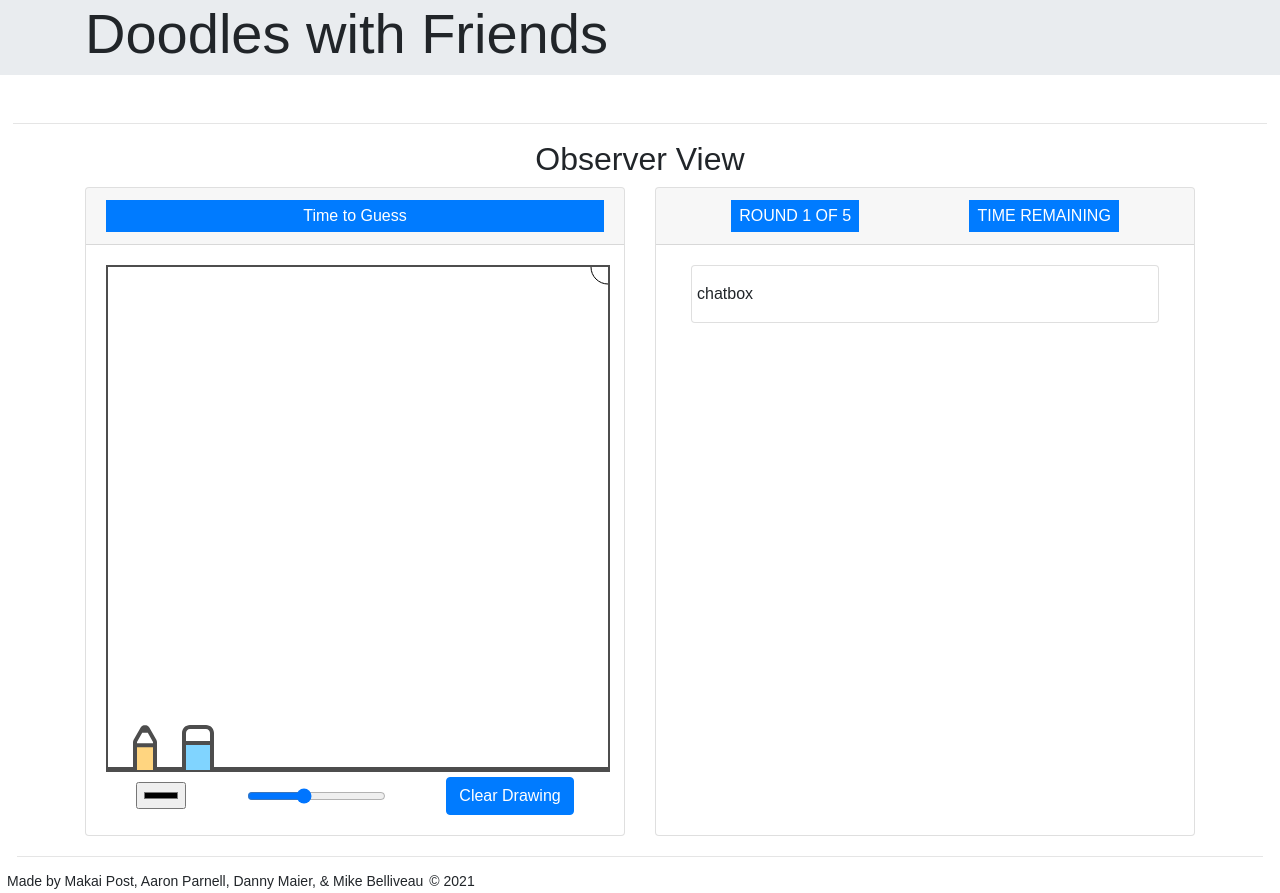
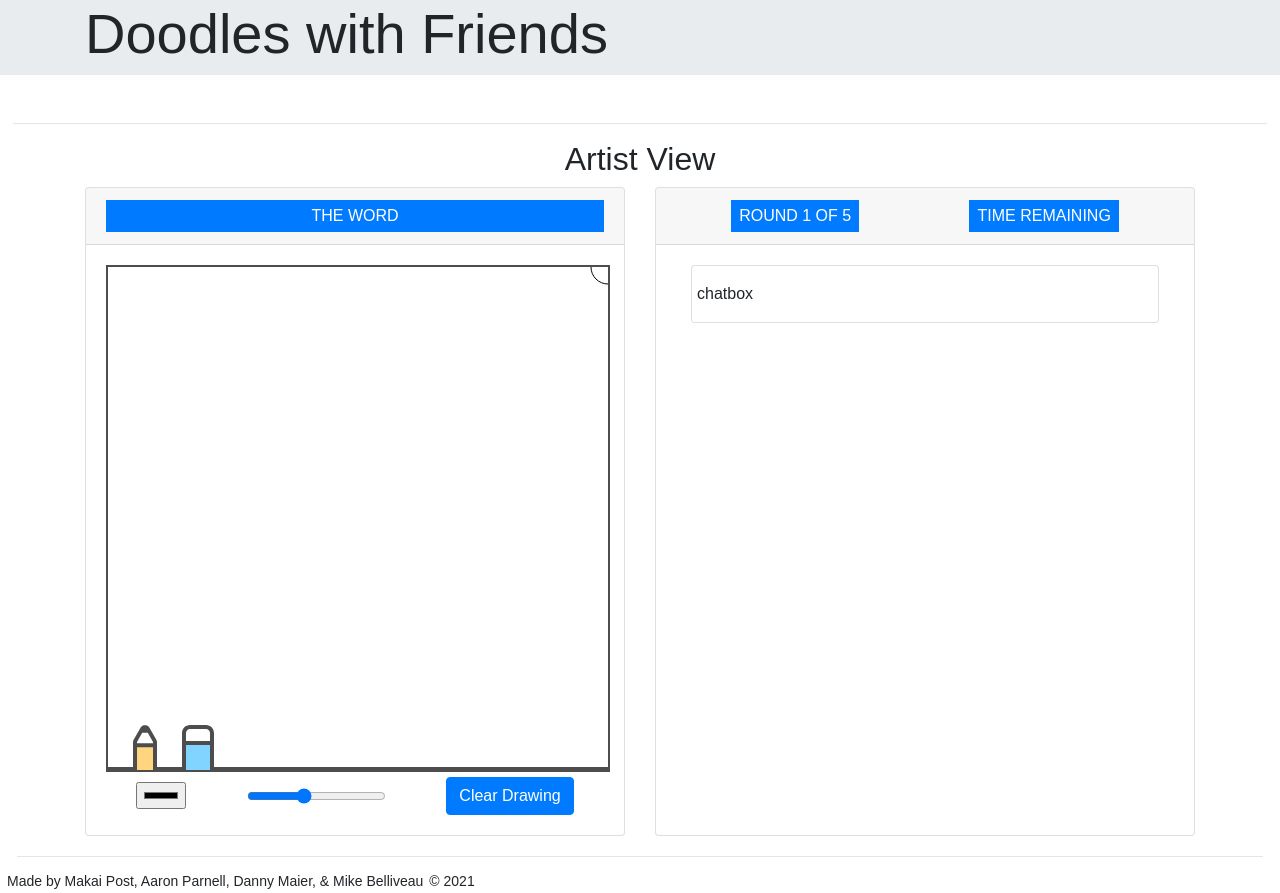
Before and after one commit to ToMakPo/Doodles-with-Friends, a React (Create React App) app in the folder client/: page / in a window 1280 px wide. Built offline with nearby package versions, Linux system fonts and the light colour scheme.

Commit message:
minimal change, just committing one more time to push and call it a day

```diff
--- a/client/src/App.js
+++ b/client/src/App.js
@@ -27,7 +27,7 @@ const App = () => {
 
 			{
 				// If the user is not logged in, then direct the user to the login page. Other wise, take them to the page requested page.
-				true ? <ObserverView/> :
+				true ? <ArtistView/> :
 				activeUser === null ? (
 					loginDisplay
 						? <Login {...{logUserIn, setLoginDisplay}}/>
```
